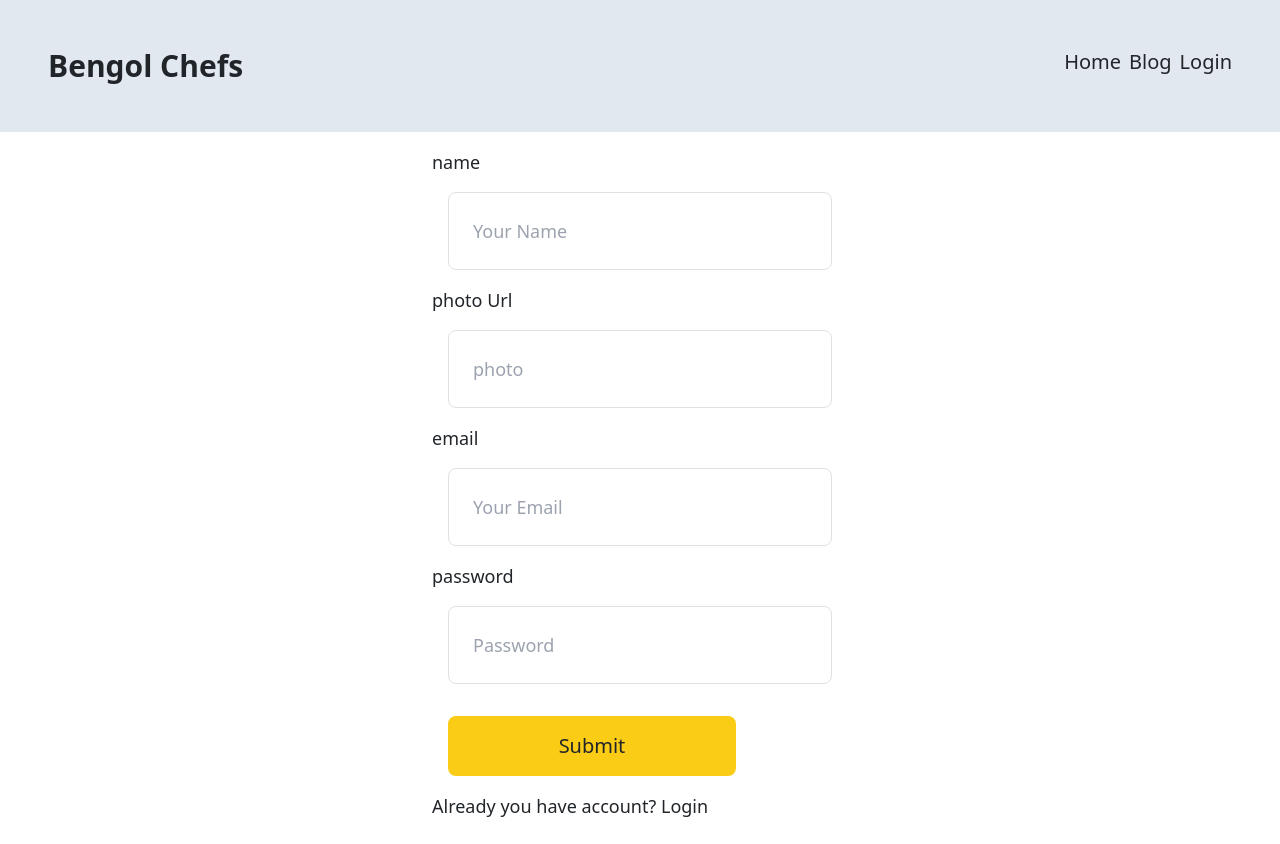
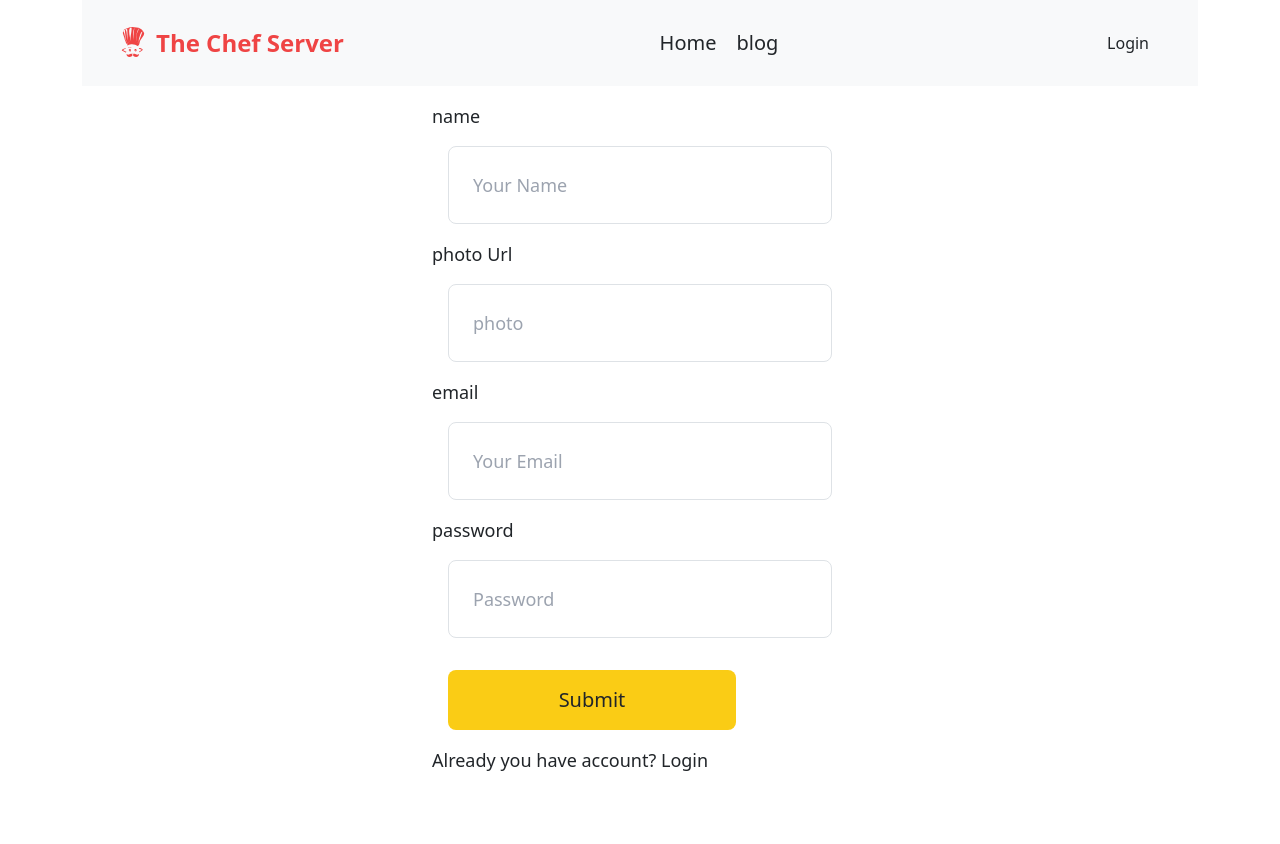
Before and after one commit to raselbinsiddik/chef-client, a React (Vite) app: page /register in a window 1280 px wide. After the commit the page ends 800 px from the top, so only its background shows below. Built offline with nearby package versions, Linux system fonts and the light colour scheme; no server answers.

Commit message:
logOut okey

```diff
--- a/index.html
+++ b/index.html
@@ -4,7 +4,7 @@
     <meta charset="UTF-8" />
     <link rel="icon" type="image/svg+xml" href="/vite.svg" />
     <meta name="viewport" content="width=device-width, initial-scale=1.0" />
-    <title>The Favourite Chefs in Bangladesh</title>
+    <title>The Chef Server</title>
   </head>
   <body>
     <div id="root"></div>
--- a/src/Provider/AuthProvider.jsx
+++ b/src/Provider/AuthProvider.jsx
@@ -1,6 +1,6 @@
 // eslint-disable-next-line no-unused-vars
-import React, { createContext } from 'react';
-import { GithubAuthProvider, GoogleAuthProvider, createUserWithEmailAndPassword, getAuth, signInWithEmailAndPassword } from "firebase/auth";
+import React, { createContext, useEffect, useState } from 'react';
+import { GithubAuthProvider, GoogleAuthProvider, createUserWithEmailAndPassword, getAuth, onAuthStateChanged, signInWithEmailAndPassword, signOut } from "firebase/auth";
 import app from '../firebase/firebase.config';
 
 
@@ -12,22 +12,46 @@ const auth = getAuth(app);
 
 // eslint-disable-next-line react/prop-types
 const AuthProvider = ({ children }) => {
+    const [user, setUser] = useState(null);
+    const [loading, setLoading] = useState(true);
 
     const googleProvider =  new GoogleAuthProvider();
     const githubProvider = new GithubAuthProvider();
+
     const createUser = (email, password) => {
         return createUserWithEmailAndPassword(auth, email, password);
 
     }
+
     const loginUser = (email, password) => {
         return signInWithEmailAndPassword(auth, email, password);
     }
+
+    const logOut = () => {
+        setLoading(true);
+        return signOut(auth);
+    }
+
     const authInfo = {
+        user,
+        loading,
         googleProvider,
         githubProvider,
         createUser,
-        loginUser
+        loginUser,
+        logOut
     }
+
+    useEffect(() => {
+        const unsubscribe = onAuthStateChanged(auth, loggedUser=> {
+            console.log('ggajhhs', loggedUser)
+            setUser(loggedUser);
+            setLoading(false);
+        })
+        return () => {
+            unsubscribe();
+        }
+    },[])
     return (
         <AuthContext.Provider value={authInfo}>
             {children}
--- a/src/components/Header/Header.jsx
+++ b/src/components/Header/Header.jsx
@@ -2,20 +2,51 @@
 import React, { useContext } from 'react';
 import { Link } from 'react-router-dom';
 import { AuthContext } from '../../Provider/AuthProvider';
+import {  FaUserCircle } from 'react-icons/fa';
+import {  SiCodechef } from 'react-icons/si';
+import { Button, Container, Nav, Navbar } from 'react-bootstrap';
+
 const Header = () => {
-    const { googleProvider } = useContext(AuthContext);
+    const { user, logOut } = useContext(AuthContext);
+
+    const handleLogOut = () => {
+        logOut()
+            .then()
+            .catch(error =>
+                console.log(error));
+    }
     return (
         <div>
-            <nav className='bg-slate-200 p-5 flex justify-between'>
-                <Link className='font-bold text-3xl'>Bengol Chefs</Link>
-                <div className='text-xl'>
-                    <Link to="/">Home</Link>
-                    <Link className='ms-2 mr-2'>Blog</Link>
-                    <Link to="/login">{googleProvider.photoURL
- }Login</Link>
-               </div>
+            <Container>
+                <Navbar collapseOnSelect expand="lg" bg="light" variant="light" className='p-4'>
+                    <Container>
 
-            </nav>
+                        <Navbar.Toggle aria-controls="responsive-navbar-nav" />
+                        <Navbar.Collapse id="responsive-navbar-nav">
+                            <h1 className='text-2xl font-bold text-red-500 flex'><SiCodechef className='text-3xl mr-2'></SiCodechef> The Chef Server</h1>
+                            <Nav className="mx-auto text-xl">
+
+                                <Link to="/" className='mr-5'>Home</Link>
+                                <Link to="/blog">blog</Link>
+
+
+                            </Nav>
+                            <Nav>
+                                {
+                                    user &&
+                                    <FaUserCircle style={{ fontSize: '2rem' }}></FaUserCircle>
+                                }
+
+                                {
+                                    user ?
+                                        <Button onClick={handleLogOut} variant="secondery">Logout</Button> : <Link to="/login"><Button variant="secondery">Login</Button></Link>
+                                }
+
+                            </Nav>
+                        </Navbar.Collapse>
+                    </Container>
+                </Navbar>
+            </Container>
         </div>
     );
 };
```
